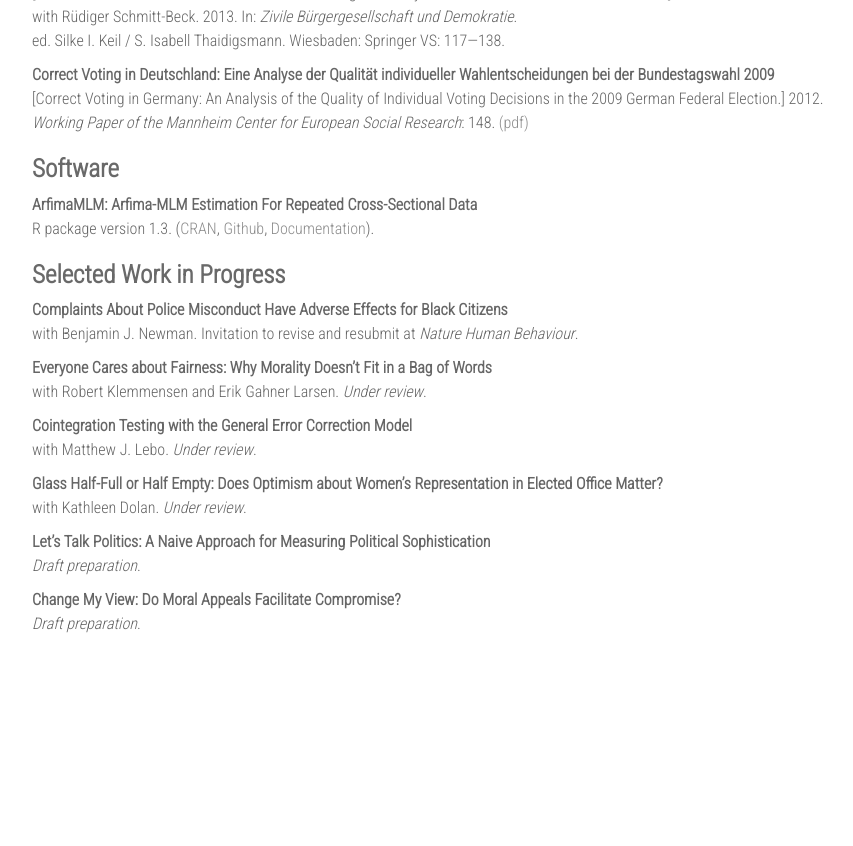
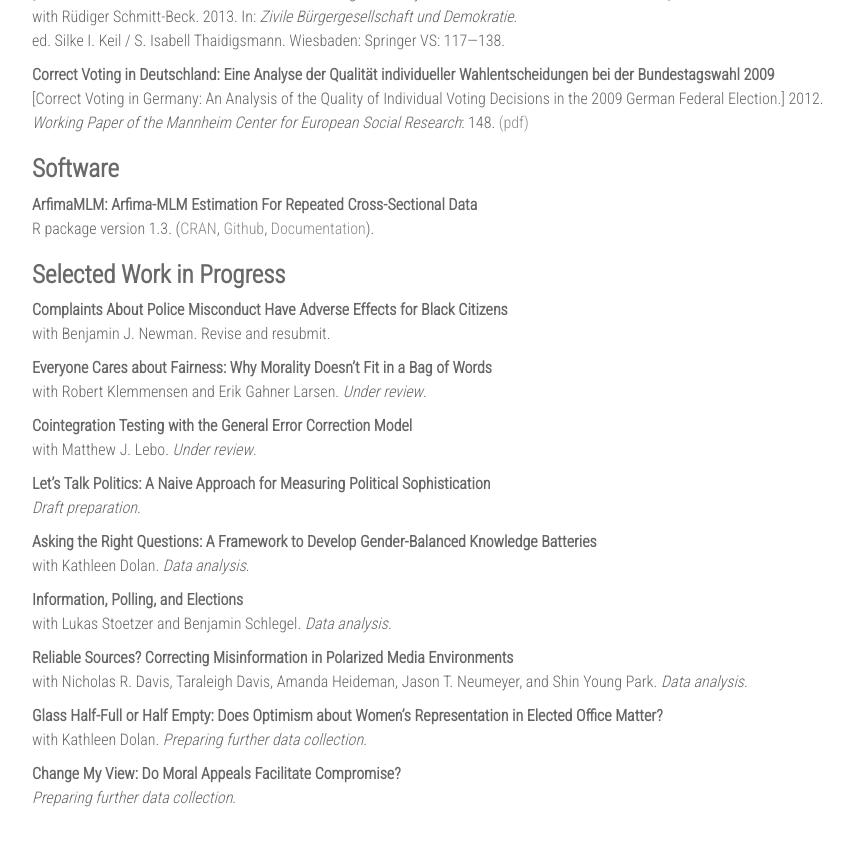
Before and after one commit to pwkraft/pwkraft-old.github.io, a Jekyll site: the page built from research.md, in a window 1280 px wide and 900 px high, scrolled down 777 px. Shown: the top 846 px of the window, without its empty margins (178-1031 px from the left). Built offline with Jekyll 4.4.1, drawn with Linux system fonts in a browser that asks for light colours; nearby versions of some CDN libraries; before the commit the page ends 1503 px from its top, so only the background shows below that.

Commit message:
update CV and research

```diff
--- a/research.md
+++ b/research.md
@@ -94,7 +94,7 @@ R package version 1.3. ([CRAN](https://CRAN.R-project.org/package=ArfimaMLM), [G
 # Selected Work in Progress
 
 **Complaints About Police Misconduct Have Adverse Effects for Black Citizens** \\
-with Benjamin J. Newman. Invitation to revise and resubmit at _Nature Human Behaviour_.
+with Benjamin J. Newman. Revise and resubmit.
 
 **Everyone Cares about Fairness: Why Morality Doesn't Fit in a Bag of Words** \\
 with Robert Klemmensen and Erik Gahner Larsen. _Under review_.
@@ -102,11 +102,20 @@ with Robert Klemmensen and Erik Gahner Larsen. _Under review_.
 **Cointegration Testing with the General Error Correction Model** \\
 with Matthew J. Lebo. _Under review_.
 
-**Glass Half-Full or Half Empty: Does Optimism about Women’s Representation in Elected Office Matter?** \\
-with Kathleen Dolan. _Under review_.
-
 **Let's Talk Politics: A Naive Approach for Measuring Political Sophistication** \\
 _Draft preparation_.
 
+**Asking the Right Questions: A Framework to Develop Gender-Balanced Knowledge Batteries** \\
+with Kathleen Dolan. _Data analysis_.
+
+**Information, Polling, and Elections** \\
+with Lukas Stoetzer and Benjamin Schlegel. _Data analysis_.
+
+**Reliable Sources? Correcting Misinformation in Polarized Media Environments** \\
+with Nicholas R. Davis, Taraleigh Davis, Amanda Heideman, Jason T. Neumeyer, and Shin Young Park. _Data analysis_.
+
+**Glass Half-Full or Half Empty: Does Optimism about Women’s Representation in Elected Office Matter?** \\
+with Kathleen Dolan. _Preparing further data collection_.
+
 **Change My View: Do Moral Appeals Facilitate Compromise?** \\
-_Draft preparation_.
+_Preparing further data collection_.
```
Also changed, not shown: 1 other file.
